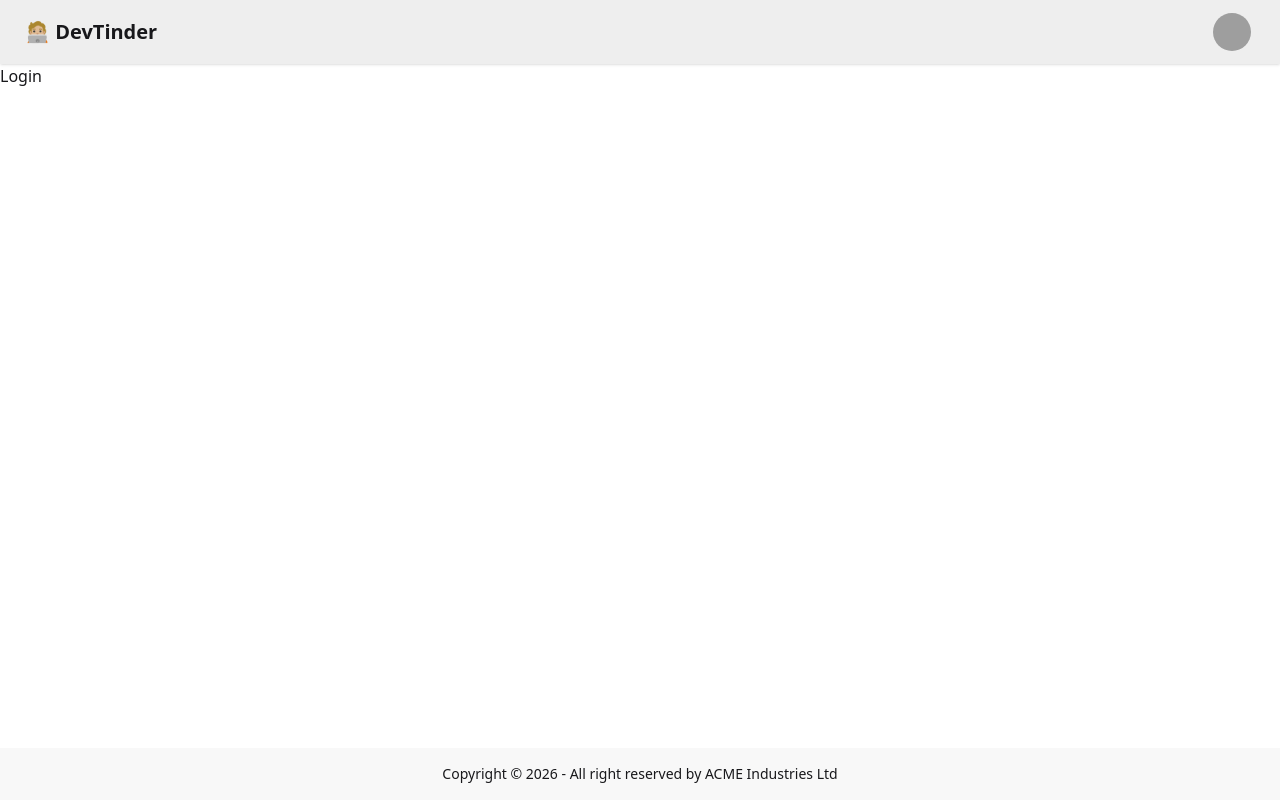
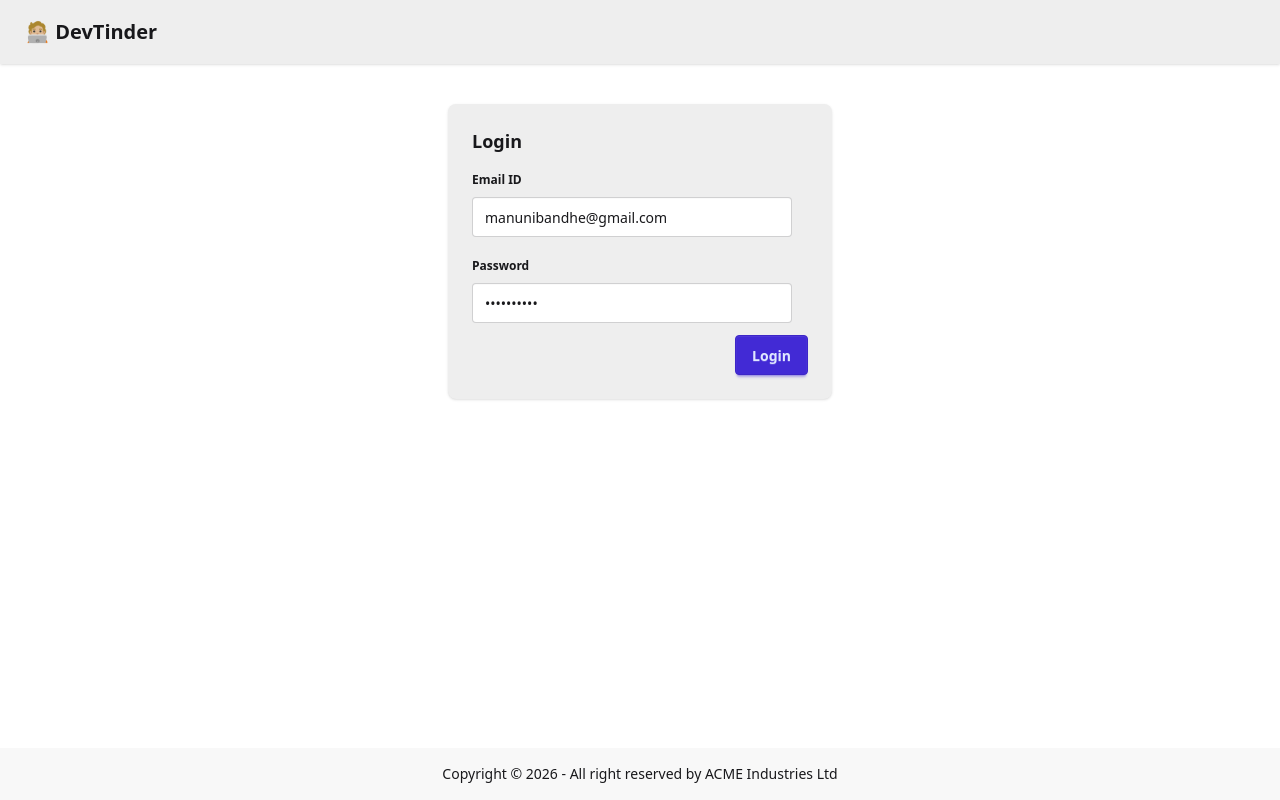
Before and after one commit to gem-ManishNibandhe/devTinder-web, a React (Vite) app: page /login in a window 1280 px wide. Built offline with nearby package versions, Linux system fonts and the light colour scheme; grey boxes are pictures that could not be loaded.

Commit message:
setup redux store

```diff
--- a/package.json
+++ b/package.json
@@ -10,9 +10,12 @@
     "preview": "vite preview"
   },
   "dependencies": {
+    "@reduxjs/toolkit": "^2.11.2",
     "@tailwindcss/vite": "^4.1.17",
+    "axios": "^1.13.3",
     "react": "^19.2.0",
     "react-dom": "^19.2.0",
+    "react-redux": "^9.2.0",
     "react-router-dom": "^7.13.0"
   },
   "devDependencies": {
--- a/src/App.jsx
+++ b/src/App.jsx
@@ -1,18 +1,21 @@
-import { BrowserRouter, Route ,Routes} from "react-router-dom"
-import {NavBar} from "./NavBar"
-import { Body } from "./body"
-import { Login } from "./Login"
+import { BrowserRouter, Route, Routes } from "react-router-dom"
+import { Body } from "./components/Body"
+import { Login } from "./components/Login"
+import { Provider } from "react-redux"
+import appStore from "./utils/appStore"
+import { Feed } from "./components/Feed"
+
 export default function App() {
   return (
-    <>
+    <Provider store={appStore}>
     <BrowserRouter basename="/">
       <Routes>
-          <Route path="/" element={<Body />} >
+        <Route path="/" element={<Body />}>
+          <Route path="/" element={<Feed />} />
           <Route path="/login" element={<Login />} />
         </Route>
-
       </Routes>
     </BrowserRouter>
-    </>
+    </Provider>
   )
 }
--- a/src/Login.jsx
+++ /dev/null
@@ -1,7 +0,0 @@
-import React from 'react'
-
-export const Login = () => {
-  return (
-    <div>Login</div>
-  )
-}
--- a/src/NavBar.jsx
+++ /dev/null
@@ -1,34 +0,0 @@
-import React from 'react'
-
-export const NavBar = () => {
-  return (
-    <div className="navbar bg-base-300 shadow-sm">
-  <div className="flex-1">
-    <a className="btn btn-ghost text-xl">🧑🏼‍💻 DevTinder</a>
-  </div>
-  <div className="flex-none">
-    <div className="dropdown dropdown-end mx-5">
-      <div tabIndex={0} role="button" className="btn btn-ghost btn-circle avatar">
-        <div className="w-10 rounded-full">
-          <img
-            alt="Tailwind CSS Navbar component"
-            src="https://img.daisyui.com/images/stock/photo-1534528741775-53994a69daeb.webp" />
-        </div>
-      </div>
-      <ul
-        tabIndex="-1"
-        className="menu menu-sm dropdown-content bg-base-100 rounded-box z-1 mt-3 w-52 p-2 shadow">
-        <li>
-          <a className="justify-between">
-            Profile
-            <span className="badge">New</span>
-          </a>
-        </li>
-        <li><a>Settings</a></li>
-        <li><a>Logout</a></li>
-      </ul>
-    </div>
-  </div>
-</div>
-  )
-}
--- /dev/null
+++ b/src/components/Feed.jsx
@@ -0,0 +1,7 @@
+import React from 'react'
+
+export const Feed = () => {
+  return (
+    <div>Feed</div>
+  )
+}
--- /dev/null
+++ b/src/components/Login.jsx
@@ -0,0 +1,49 @@
+import React, { use } from 'react'
+import axios from 'axios'
+import { addUser } from '../utils/userSlice'
+import { useDispatch } from 'react-redux'
+import { useNavigate } from 'react-router-dom'
+import { BASE_URL } from '../utils/constants'
+
+export const Login = () => {
+    const [emailId, setEmailId] = React.useState('manunibandhe@gmail.com')
+    const [password, setPassword] = React.useState('Manish@123')
+    const dispatch=useDispatch();
+    const navigate=useNavigate();
+
+    const handleLogin=async()=>{
+
+        const res=await axios.post(BASE_URL+'/login',{
+            emailId,
+            password
+        },{withCredentials:true}).then((res)=>{
+            dispatch(addUser(res.data))    // to add data in the store
+            return navigate('/');
+        }).catch((err)=>{
+            console.log(err)
+        })
+    }
+  return (
+    <div className='flex justify-center my-10'>
+                <div className="card bg-base-300 w-96 shadow-sm">
+        <div className="card-body">
+            <h2 className="card-title">Login</h2>
+
+            <fieldset className="fieldset">
+            <legend className="fieldset-legend">Email ID</legend>
+            <input type="text" value={emailId} onChange={(e) => setEmailId(e.target.value)} className="input" placeholder="" />
+            </fieldset>
+
+            <fieldset className="fieldset">
+            <legend className="fieldset-legend">Password</legend>
+            <input type="password" value={password} onChange={(e) => setPassword(e.target.value)} className="input" placeholder="" />
+            </fieldset>
+
+            <div className="card-actions justify-end">
+            <button className="btn btn-primary" onClick={handleLogin}>Login</button>
+            </div>
+        </div>
+        </div>
+    </div>
+  )
+}
--- /dev/null
+++ b/src/components/NavBar.jsx
@@ -0,0 +1,49 @@
+import React from 'react'
+import { useSelector } from 'react-redux'
+import { Link } from 'react-router-dom'
+
+export const NavBar = () => {
+  // `userSlice` stores { user: <userObject|null> } so select the inner `user` value.
+  const user = useSelector((store) => store.user)
+  console.log( user)
+
+  return (
+    <div className="navbar bg-base-300 shadow-sm">
+  <div className="flex-1">
+    <a className="btn btn-ghost text-xl">🧑🏼‍💻 DevTinder</a>
+  </div>
+  {user && (
+    <>
+      <div className="flex-none mr-4">
+        <p>Welcome, {user.firstName}</p>
+      </div>
+      <div className="flex-none">
+        <div className="dropdown dropdown-end mx-5">
+          <div tabIndex={0} role="button" className="btn btn-ghost btn-circle avatar">
+            <div className="w-10 rounded-full">
+              <img
+                alt="User Photo"
+                src={user?.photoUrl} />
+            </div>
+          </div>
+          <ul
+            tabIndex="-1"
+            className="menu menu-sm dropdown-content bg-base-100 rounded-box z-1 mt-3 w-52 p-2 shadow">
+            <li>
+              <a className="justify-between">
+                Profile
+                <span className="badge">New</span>
+              </a>
+            </li>
+            <li><a>Settings</a></li>
+            <li><a>Logout</a></li>
+          </ul>
+        </div>
+      </div>
+    </>
+  )}
+</div>
+
+
+  )
+}
--- /dev/null
+++ b/src/utils/appStore.js
@@ -0,0 +1,10 @@
+import { configureStore } from "@reduxjs/toolkit";
+import userReducer from "./userSlice";
+
+const appStore = configureStore({
+  reducer: {
+    user: userReducer,
+  },
+});
+
+export default appStore;
--- /dev/null
+++ b/src/utils/constants.js
@@ -0,0 +1 @@
+export const BASE_URL = "http://localhost:7777";
--- /dev/null
+++ b/src/utils/userSlice.js
@@ -0,0 +1,17 @@
+import { createSlice } from "@reduxjs/toolkit";
+
+const userSlice=createSlice({
+    name:"user",
+    initialState: null,
+    reducers:{
+        addUser:(state,action)=>{
+            return action.payload;
+        },
+        removeUser:(state)=>{
+            return null;
+        }
+    }
+});
+
+export const {addUser,removeUser}=userSlice.actions;
+export default userSlice.reducer;
```
Also changed, not shown: src/components/Body.jsx (renamed from src/Body.jsx), src/components/Footer.jsx (renamed from src/Footer.jsx), 2 other files (tests, documents, lock files or other folders). Lines whose indentation alone changed are shown as unchanged.
